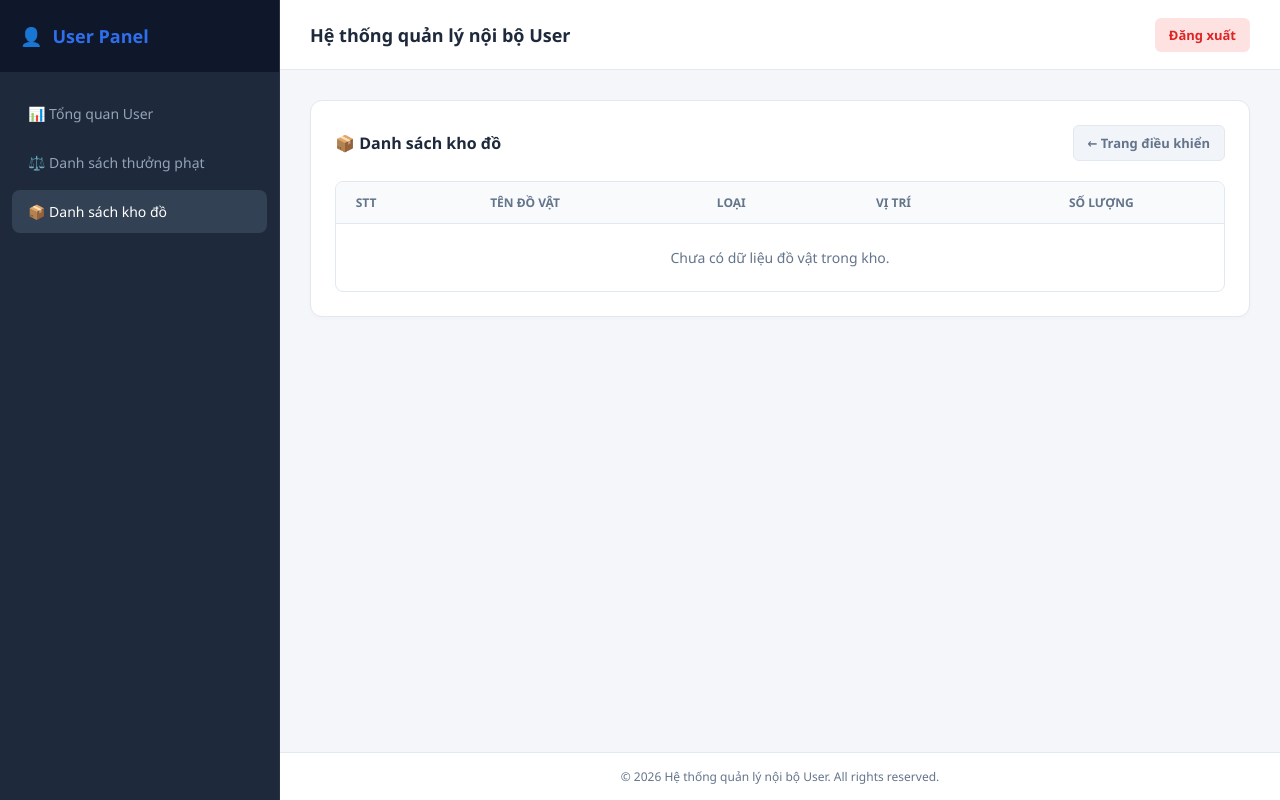
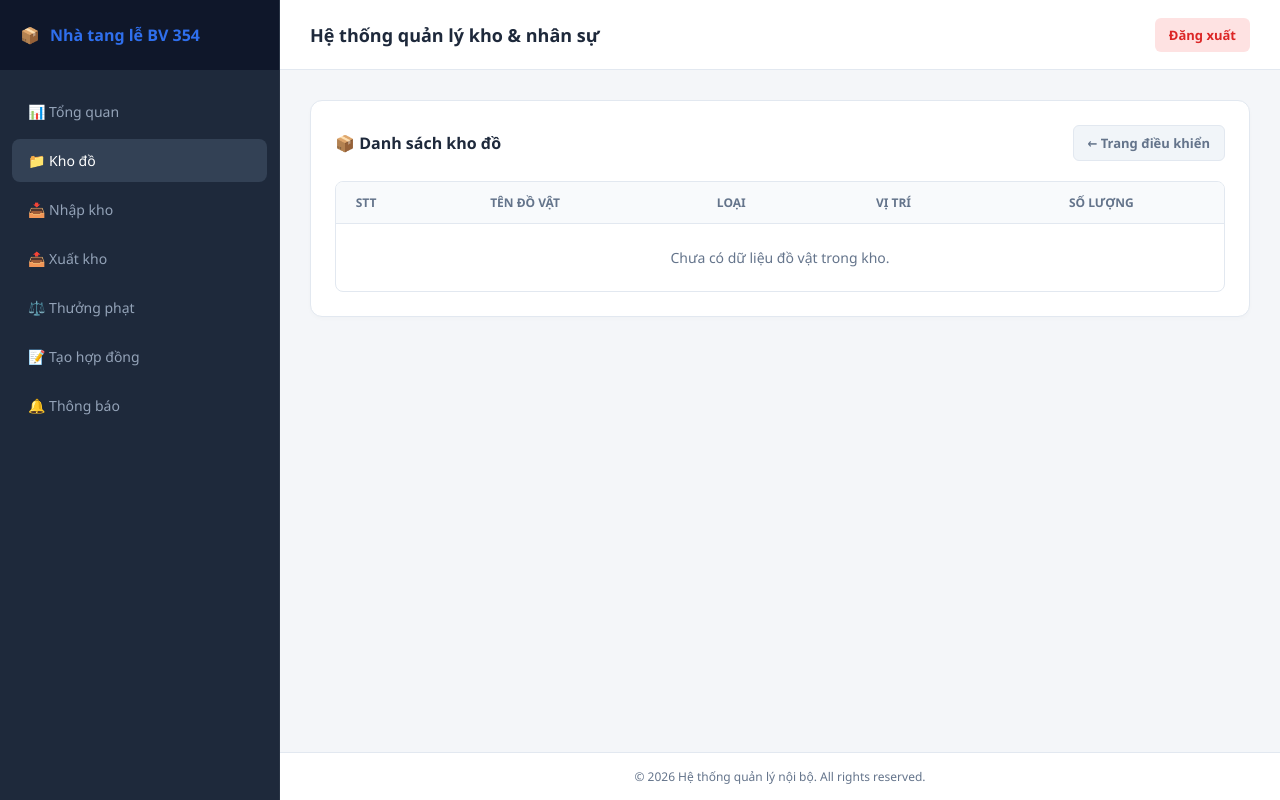
Before and after one commit to fsoua/quan-ly-kho-354, a Django app: template btl/templates/user/kho_do.html in a window 1280 px wide. Run offline with Django 5.2, Linux system fonts and the light colour scheme; the template is opened without the code that fills it, so the values that code supplies are empty.

Commit message:
fix: lan cuoi

```diff
--- a/btl/templates/user/kho_do.html
+++ b/btl/templates/user/kho_do.html
@@ -27,11 +27,12 @@
       display: flex;
       flex-direction: column;
       border-right: 1px solid rgba(255,255,255,0.05);
+      z-index: 10;
     }
 
     .brand {
       padding: 24px 20px;
-      font-size: 18px;
+      font-size: 16px;
       font-weight: 700;
       color: var(--white);
       background: #0f172a;
@@ -61,6 +62,7 @@
       font-weight: 500;
       border-radius: 8px;
       transition: all 0.2s ease;
+      cursor: pointer;
     }
 
     .sidebar-menu a:hover, .sidebar-menu a.active {
@@ -180,12 +182,16 @@
 
   <aside>
     <div class="brand">
-      👤 <span>User Panel</span>
+      📦 <span>Nhà tang lễ BV 354</span>
     </div>
     <ul class="sidebar-menu">
-      <li><a href="{% url 'user_home' %}">📊 Tổng quan User</a></li>
-      <li><a href="{% url 'danh_sach_thuong_phat' %}">⚖️ Danh sách thưởng phạt</a></li>
-      <li><a href="#" class="active">📦 Danh sách kho đồ</a></li>
+      <li><a href="{% url 'user_home' %}">📊 Tổng quan</a></li>
+      <li><a href="{% url 'kho_do' %}" class="active">📁 Kho đồ</a></li>
+      <li><a href="{% url 'user_yeu_cau_nhap_kho' %}">📥 Nhập kho</a></li>
+      <li><a href="{% url 'user_yeu_cau_xuat_kho' %}">📤 Xuất kho</a></li>
+      <li><a href="{% url 'user_thuong_phat' %}">⚖️ Thưởng phạt</a></li>
+      <li><a href="{% url 'tao_hop_dong' %}">📝 Tạo hợp đồng</a></li>
+      <li><a href="{% url 'user_notifications' %}">🔔 Thông báo</a></li>
     </ul>
   </aside>
 
@@ -193,7 +199,7 @@
 
     <header>
       <div class="header-title">
-        <h2>Hệ thống quản lý nội bộ User</h2>
+        <h2>Hệ thống quản lý kho & nhân sự</h2>
       </div>
       <div class="user-profile">
         <div class="user-info">
@@ -243,7 +249,7 @@
     </div>
 
     <footer>
-      <p>&copy; 2026 Hệ thống quản lý nội bộ User. All rights reserved.</p>
+      <p>&copy; 2026 Hệ thống quản lý nội bộ. All rights reserved.</p>
     </footer>
 
   </div>
```
Also changed, not shown: btl/templates/user/danh_sach_thuong_phat.html (+6 -6 lines), btl/templates/user/nhap_hang.html (+6 -6 lines), btl/templates/user/notifications.html (+6 -6 lines), btl/templates/user/tao_hop_dong.html (+6 -6 lines), btl/templates/user/xuat_hang.html (+6 -6 lines).
